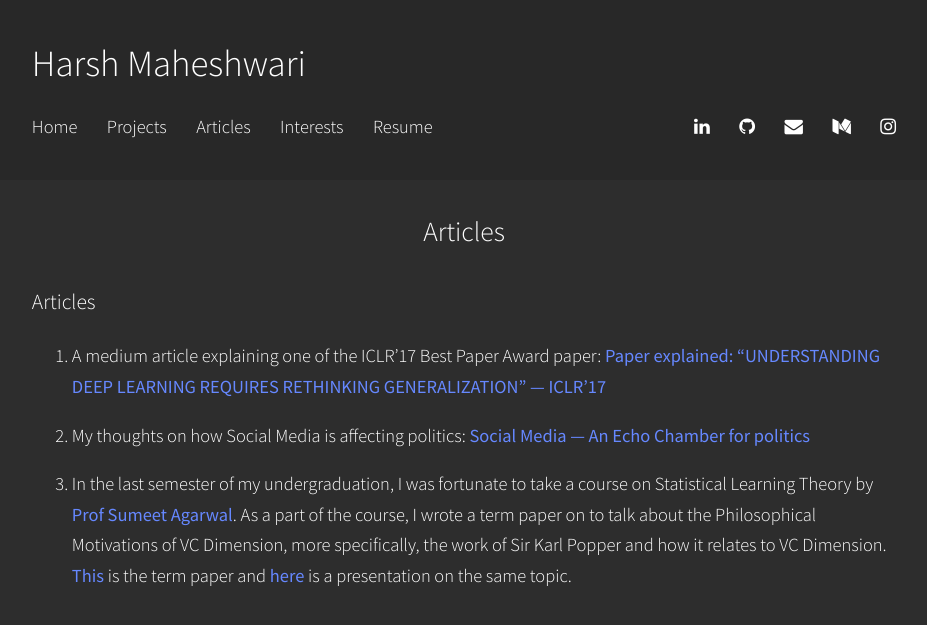
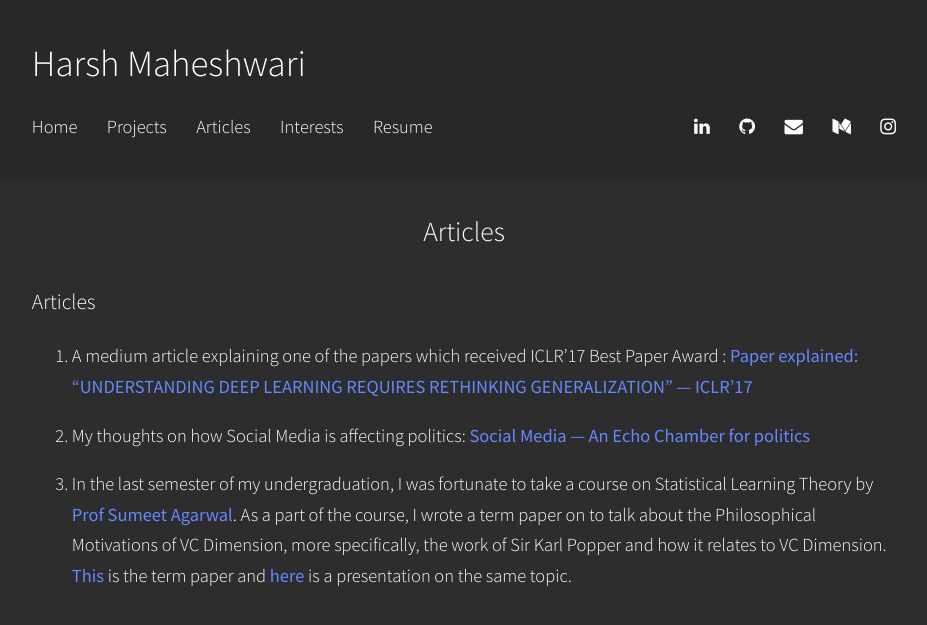
Before and after one commit to harshm121/portfolio-old, a Jekyll site: the page built from Articles/index.md, in a window 1280 px wide. Shown: the top 625 px of the page, without its empty margins (176-1103 px from the left). Built offline with Jekyll 4.4.1, drawn with Linux system fonts in a browser that asks for light colours.

Commit message:
Update index.md

```diff
--- a/Articles/index.md
+++ b/Articles/index.md
@@ -6,7 +6,7 @@ title: "Articles"
 
 
 
-1. A medium article explaining one of the ICLR'17 Best Paper Award paper: [Paper explained: “UNDERSTANDING DEEP LEARNING REQUIRES RETHINKING GENERALIZATION” — ICLR’17](https://harshm121.medium.com/paper-explained-understanding-deep-learning-requires-rethinking-generalization-iclr17-939a89096ab7)
+1. A medium article explaining one of the papers which received ICLR'17 Best Paper Award : [Paper explained: “UNDERSTANDING DEEP LEARNING REQUIRES RETHINKING GENERALIZATION” — ICLR’17](https://harshm121.medium.com/paper-explained-understanding-deep-learning-requires-rethinking-generalization-iclr17-939a89096ab7)
 
 2. My thoughts on how Social Media is affecting politics: [Social Media — An Echo Chamber for politics](https://harshm121.medium.com/social-media-an-echo-chamber-for-politics-a753763d9a9c)
 
```
